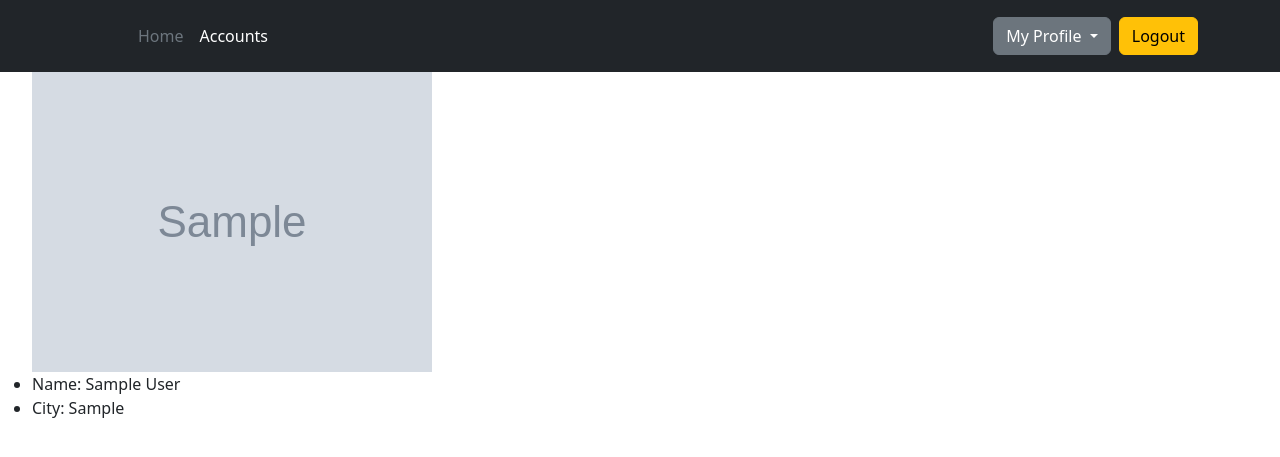
After one commit to tanatis/bse, a Django app: page /profile/1/ in a window 1280 px wide. The commit adds this page. Shown: the top 457 px of the page. Run offline with Django 4.2, Linux system fonts and the light colour scheme; a user stored in the database is signed in; tables that the repository leaves empty hold one stand-in row (values such as "Sample post"); grey boxes marked "Sample" are stand-in pictures.

Commit message:
Added profile
Profile Details
Profile Edit
Profile Delete

```diff
--- a/bse/account/models.py
+++ b/bse/account/models.py
@@ -17,4 +17,11 @@ class BseUser(auth_models.AbstractBaseUser, auth_models.PermissionsMixin):
 class Profile(models.Model):
     first_name = models.CharField(blank=True, null=True, max_length=30,)
     last_name = models.CharField(blank=True, null=True, max_length=30,)
+    city = models.CharField(blank=True, null=True, max_length=50,)
+    profile_picture = models.ImageField(upload_to='profiles', null=True, blank=True,)
     user = models.OneToOneField(BseUser, on_delete=models.CASCADE, primary_key=True,)
+
+    def get_full_name(self):
+        if self.first_name and self.last_name:
+            return f'{self.first_name} {self.last_name}'
+        return self.user.username
--- a/bse/account/urls.py
+++ b/bse/account/urls.py
@@ -1,6 +1,9 @@
+from django.conf import settings
+from django.conf.urls.static import static
 from django.urls import path
 
-from bse.account.views import UserListView, UserRegisterView, UserLoginView, UserLogoutView, index, activate
+from bse.account.views import UserListView, UserRegisterView, UserLoginView, UserLogoutView, index, activate, \
+    ProfileDetailsView, ProfileEditView, ProfileDeleteView
 
 urlpatterns = [
     path('', index, name='index'),
@@ -8,5 +11,11 @@ urlpatterns = [
     path('login/', UserLoginView.as_view(), name='user_login'),
     path('logout/', UserLogoutView.as_view(), name='user_logout'),
     path('register/', UserRegisterView.as_view(), name='user_register'),
-    path('activate/<uidb64>/<token>', activate, name='activate')
+    path('activate/<uidb64>/<token>', activate, name='activate'),
+    path('profile/<int:pk>/', ProfileDetailsView.as_view(), name='profile_details'),
+    path('profile/<int:pk>/edit/', ProfileEditView.as_view(), name='profile_edit'),
+    path('profile/<int:pk>/delete/', ProfileDeleteView.as_view(), name='profile_delete'),
 ]
+
+if settings.DEBUG:
+    urlpatterns += static(settings.MEDIA_URL, document_root=settings.MEDIA_ROOT)
--- a/bse/account/views.py
+++ b/bse/account/views.py
@@ -1,6 +1,8 @@
 from django.contrib import messages
+from django.contrib.auth.mixins import LoginRequiredMixin, UserPassesTestMixin
 from django.contrib.sites.shortcuts import get_current_site
 from django.core.mail import EmailMessage
+from django.http import Http404
 from django.shortcuts import render, redirect
 from django.contrib.auth import get_user_model, login
 from django.contrib.auth import views as auth_views
@@ -23,19 +25,19 @@ def index(request):
 
 
 def activate(request, uidb64, token):
-    User = get_user_model()
     try:
         uid = force_str(urlsafe_base64_decode(uidb64))
-        user = User.objects.get(pk=uid)
+        user = UserModel.objects.get(pk=uid)
     except:
         user = None
 
     if user is not None and account_activation_token.check_token(user, token):
         user.is_active = True
         user.save()
+        login(request, user)
 
-        messages.success(request, "Thank you for your email confirmation. Now you can login your account.")
-        return redirect('user_login')
+        messages.success(request, f"Thank you for your email confirmation. You are now logged in as {user.username}. \n Please update your profile-pictures.")
+        return redirect('index')
     else:
         messages.error(request, "Activation link is invalid!")
 
@@ -53,7 +55,8 @@ def activate_email(request, user, to_email):
     })
     email = EmailMessage(mail_subject, message, to=[to_email])
     if email.send():
-        messages.warning(request, f"Dear {user}, please activate your account by clicking the link we've just sent you to {to_email}")
+        messages.warning(request,
+                         f"Dear {user}, please activate your account by clicking the link we've just sent you to {to_email}")
     else:
         messages.error(request, f"Problem sending mail to {to_email}")
 
@@ -97,3 +100,47 @@ class UserLogoutView(auth_views.LogoutView):
 class UserListView(views.ListView):
     model = UserModel
     template_name = 'account/accounts.html'
+
+
+class ProfileDetailsView(LoginRequiredMixin, views.DetailView):
+    login_url = 'user_login'
+    model = Profile
+    template_name = 'account/profile-details.html'
+
+    def get_context_data(self, **kwargs):
+        context = super().get_context_data(**kwargs)
+        context['pk'] = self.object.pk
+
+        return context
+
+
+class ProfileEditView(views.UpdateView):
+    model = Profile
+    template_name = 'account/profile-edit.html'
+    fields = ['first_name', 'last_name', 'city', 'profile_picture']
+
+    def get_success_url(self):
+        return reverse_lazy('profile_details', kwargs={'pk': self.object.pk})
+
+    def dispatch(self, request, *args, **kwargs):
+        if not request.user.is_authenticated:
+            messages.error(request, 'You must be logged in to edit profile!')
+            return redirect('user_login')
+        profile = self.get_object()
+        if self.request.user != profile.user:
+            messages.error(request, 'You can only edit your own profile')
+            return redirect('profile_edit', pk=request.user.pk)
+        return super().dispatch(request, *args, **kwargs)
+
+
+class ProfileDeleteView(UserPassesTestMixin, LoginRequiredMixin, views.DeleteView):
+    login_url = 'user_login'
+    success_url = reverse_lazy('index')
+    template_name = 'account/profile-delete.html'
+    model = UserModel
+
+    def test_func(self):
+        return self.get_object().pk == self.request.user.pk or self.request.user.is_superuser
+
+    def handle_no_permission(self):
+        raise Http404()
--- /dev/null
+++ b/templates/account/profile-details.html
@@ -0,0 +1,15 @@
+{% extends 'base/base.html' %}
+{% load static %}
+{% block main_content %}
+<div>
+<ul>
+    {% if object.profile_picture %}
+        <img src="/media/{{ object.profile_picture }}" alt="">
+    {% else %}
+        <img src="{% static 'profile-pictures/default.jpg' %}" alt="">
+    {% endif %}
+    <li>Name: {{ object.get_full_name }}</li>
+    <li>City: {% if object.city %}{{ object.city }}{% endif %}</li>
+</ul>
+</div>
+{% endblock %}
--- a/templates/base/base.html
+++ b/templates/base/base.html
@@ -3,12 +3,20 @@
 <head>
     <meta charset="UTF-8">
     <title>BSE</title>
-    <link href="https://cdn.jsdelivr.net/npm/bootstrap@5.3.2/dist/css/bootstrap.min.css" rel="stylesheet" integrity="sha384-T3c6CoIi6uLrA9TneNEoa7RxnatzjcDSCmG1MXxSR1GAsXEV/Dwwykc2MPK8M2HN" crossorigin="anonymous">
-    <script src="https://cdn.jsdelivr.net/npm/bootstrap@5.3.2/dist/js/bootstrap.bundle.min.js" integrity="sha384-C6RzsynM9kWDrMNeT87bh95OGNyZPhcTNXj1NW7RuBCsyN/o0jlpcV8Qyq46cDfL" crossorigin="anonymous"></script>
+    <link href="https://cdn.jsdelivr.net/npm/bootstrap@5.3.2/dist/css/bootstrap.min.css" rel="stylesheet"
+          integrity="sha384-T3c6CoIi6uLrA9TneNEoa7RxnatzjcDSCmG1MXxSR1GAsXEV/Dwwykc2MPK8M2HN" crossorigin="anonymous">
+    <script src="https://cdn.jsdelivr.net/npm/bootstrap@5.3.2/dist/js/bootstrap.bundle.min.js"
+            integrity="sha384-C6RzsynM9kWDrMNeT87bh95OGNyZPhcTNXj1NW7RuBCsyN/o0jlpcV8Qyq46cDfL"
+            crossorigin="anonymous"></script>
     <style>
         .form-signin,
-        .form-register {max-width: 300px;}
-        .form-floating {margin-bottom: 1rem;}
+        .form-register {
+            max-width: 300px;
+        }
+
+        .form-floating {
+            margin-bottom: 1rem;
+        }
     </style>
 </head>
 <body>
@@ -17,7 +25,9 @@
     <div class="container">
         <div class="d-flex flex-wrap align-items-center justify-content-center justify-content-lg-start">
             <a href="/" class="d-flex align-items-center mb-2 mb-lg-0 text-white text-decoration-none">
-          <svg class="bi me-2" width="40" height="32" role="img" aria-label="Bootstrap"><use xlink:href="#bootstrap"></use></svg>
+                <svg class="bi me-2" width="40" height="32" role="img" aria-label="Bootstrap">
+                    <use xlink:href="#bootstrap"></use>
+                </svg>
             </a>
 
             <ul class="nav col-12 col-lg-auto me-lg-auto mb-2 justify-content-center mb-md-0">
@@ -25,13 +35,31 @@
                 <li><a href="{% url 'accounts' %}" class="nav-link px-2 text-white">Accounts</a></li>
             </ul>
 
-        <div class="text-end">
+            <div class="text-end d-flex gap-2">
                 {% if not request.user.is_authenticated %}
-            <a href="{% url 'user_login' %}"><button type="button" class="btn btn-outline-light me-2">Login</button></a>
-            <a href="{% url 'user_register' %}"><button type="button" class="btn btn-warning">Sign-up</button></a>
+                    <a href="{% url 'user_login' %}">
+                        <button type="button" class="btn btn-outline-light me-2">Login</button>
+                    </a>
+                    <a href="{% url 'user_register' %}">
+                        <button type="button" class="btn btn-warning">Sign-up</button>
+                    </a>
                 {% else %}
-                {{ request.user }}
-            <a href="{% url 'user_logout' %}"><button type="button" class="btn btn-warning">Logout</button></a>
+                    <div class="dropdown">
+                        <a class="btn btn-secondary dropdown-toggle" href="#" role="button" id="dropdownMenuLink"
+                           data-bs-toggle="dropdown" aria-expanded="false">
+                            My Profile
+                        </a>
+
+                        <ul class="dropdown-menu" aria-labelledby="dropdownMenuLink">
+                            <li><a class="dropdown-item" href="{% url 'profile_details' pk=request.user.pk %}">View</a></li>
+                            <li><a class="dropdown-item" href="{% url 'profile_edit' pk=request.user.pk %}">Edit</a></li>
+                            <li><a class="dropdown-item" href="#">Delete</a></li>
+                        </ul>
+                    </div>
+{#                    <a href="{% url 'profile_details' pk=request.user.pk %}">{{ request.user }}</a>#}
+                    <a href="{% url 'user_logout' %}">
+                        <button type="button" class="btn btn-warning">Logout</button>
+                    </a>
                 {% endif %}
             </div>
         </div>
```
Also changed, not shown: bse/settings.py (+11 -7 lines), templates/account/profile-delete.html (added, +10 -0 lines), templates/account/profile-edit.html (added, +10 -0 lines), bse/account/migrations/0002_profile_city_profile_profile_picture.py (added), media_files/profiles/kissclipart-gas-tank-icon-clipart-gas-cylinder-storage-tank-cl-f9d4837f7f4292a5.png (added), media_files/profiles/user_1.jpeg (added), media_files/profiles/user_1_xSU0s2U.jpeg (added), static_files/profile-pictures/default.jpg (added). Lines whose indentation alone changed are shown as unchanged.
